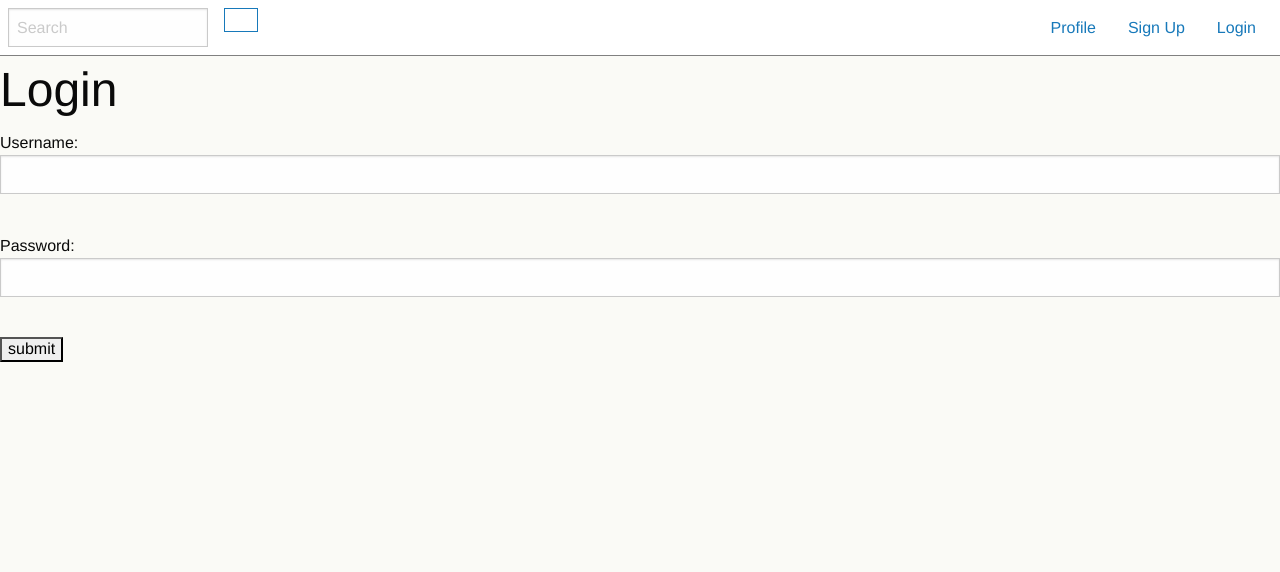
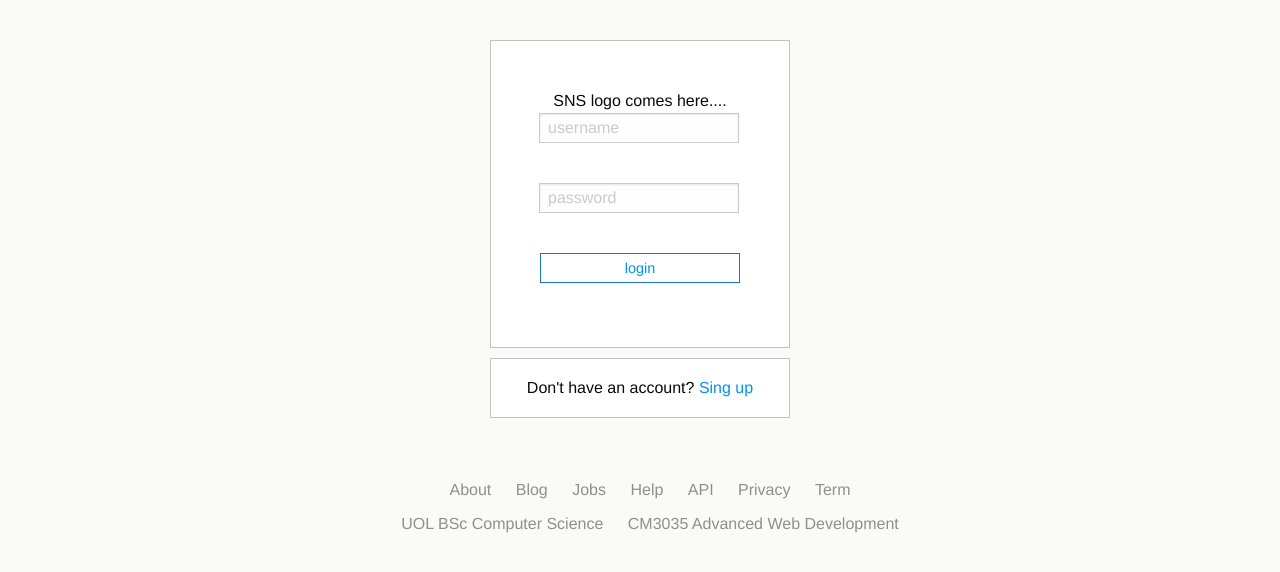
Before and after one commit to hayacon/SNS_app, a Django app: page /login/ in a window 1280 px wide. Shown: the top 572 px of the page. Run offline with Django 3.2, Linux system fonts and the light colour scheme; some libraries are stand-ins or nearby versions.

Commit message:
update UI

```diff
--- a/snsApp/static/css/stylesheet.css
+++ b/snsApp/static/css/stylesheet.css
@@ -2,15 +2,90 @@ body {
   background-color: #FAFAF6;
 }
 
-.top-bar{
-  background: #FFFFFF;
-  border-bottom: 1px solid gray;
+.cell{
+  height: 100%;
+}
 
-  .menu{
-    background: #FFFFFF;
-  }
-}
 
 .grid-containor{
   padding-top: 50px;
 }
+
+.register-input {
+  width: 200px;
+  height: 30px;
+}
+
+#register-button {
+  width: 200px;
+  height: 30px;
+  text-align: center;
+  padding: 0px;
+  color: hsl(204 100% 48%);
+}
+
+.callout.large {
+}
+
+.callout {
+  width: 300px;
+  text-align: center;
+  border-radius: 1px;
+}
+
+#register-form {
+  width: 300px;
+  margin: auto;
+  margin-top: 40px;
+}
+#option-message {
+  text-align: center;
+  margin: auto;
+  margin-top: 10px;
+}
+
+#register-nav {
+  color: hsl(204 100% 48%);
+}
+
+/* Nav bar stylesheet */
+.top-bar{
+  background: #FFFFFF;
+  border-bottom: 1px solid gray;
+}
+
+.top-bar-left {
+  margin-left: 20%;
+  /* border: 1px solid black; */
+}
+
+.top-bar-right {
+  margin-right: 20%;
+  /* border: 1px solid black; */
+}
+
+.search-bar {
+  margin:auto;
+  /* border: 1px solid black; */
+}
+
+#search-button {
+  background: #FFFFFF;
+}
+
+/* Footer stylesheet */
+a {
+  color: hsl(0 0% 56%);
+}
+.register-footer {
+  text-align: center;
+  margin-top: 60px;
+}
+
+.lower-footer{
+  margin-top: 10px;
+}
+.footer-content {
+  display: inline-block;
+  margin-left: 20px;
+}
--- a/snsApp/templates/snsApp/login.html
+++ b/snsApp/templates/snsApp/login.html
@@ -1,9 +1,16 @@
-{% include "./header.html" %}
-{% include "./nav.html" %}
-<h1>Login</h1>
-<form class="login_form" action="/login/" method="post">
-  {% csrf_token %}
-  Username: <input type="text" name="username" value="" size=50 /><br />
-  Password: <input type="text" name="password" value="" sieze=50 /><br />
-  <input type="submit" value="submit" />
-</form>
+{% extends "./register_base.html" %}
+{% block content %}
+
+  <div class="callout large" id="register-form">
+    SNS logo comes here....
+    <form class="login_form" action="/login/" method="post">
+      {% csrf_token %}
+      <input class="register-input" type="text" name="username" placeholder="username" size=50 /><br />
+      <input class="register-input" type="password" name="password" placeholder="password" sieze=50 /><br />
+      <button type="submit" class="hollow button" id="register-button">login</button>
+    </form>
+  </div>
+  <div class="callout" id="option-message">
+    <p>Don't have an account? <a id="register-nav" href="/signup">Sing up</a></p>
+  </div>
+{% endblock %}
--- /dev/null
+++ b/snsApp/templates/snsApp/logout.html
@@ -0,0 +1,6 @@
+{% extends "./register_base.html" %}
+{% block content %}
+  <div class="callout large" id="register-form">
+    <p>Logout successfully <a href="/login">Login</a></p>
+  </div>
+{% endblock %}
--- a/snsApp/templates/snsApp/nav.html
+++ b/snsApp/templates/snsApp/nav.html
@@ -1,22 +1,28 @@
 
 <div class="top-bar">
   <div class="top-bar-left">
+    <ul class="menu" style="background: #FFFFFF;">
+      <li class="menu-text">SNS title</li>
+    </ul>
+  </div>
+  <div class="search-bar">
     <ul class="menu">
-      <li><input type="search" placeholder="Search"></li>
-      <li><button type="button" class="hollow button"><i class="fi-magnifying-glass"></i></button></li>
+      <li><input type="search" placeholder="search"></li>
+      <li><button type="button" class="hollow button" id="search-button"><i class="fi-magnifying-glass"></i></button></li>
     </ul>
   </div>
   <div class="top-bar-right">
-    <ul class="menu">
+    <ul class="menu" style="background: #FFFFFF;">
+      <!-- <li><input type="search" placeholder="search"></li>
+      <li><button type="button" class="hollow button"><i class="fi-magnifying-glass"></i></button></li> -->
       <li><a href="#"><i class="fi-home"></i></a></li>
       <li><a href="#"><i class="fi-mail"></i></a></li>
       <li><a href="#">Profile</a></li>
       {% if user.is_authenticated %}
-      <li><a href="#">Hello {{ user.username }}</a></li>
-      <li><a href="../logout"> Logout </a></li>
+        <li><a href="#">Hello {{ user.username }}</a></li>
+        <li><a href="../logout"> Logout </a></li>
       {% else %}
-      <li><a href="../signup/">Sign Up</a></li>
-      <li><a href="../login/">Login</a></li>
+        <li><a href="../login/">Login</a></li>
       {% endif %}
     </ul>
   </div>
--- /dev/null
+++ b/snsApp/templates/snsApp/register_base.html
@@ -0,0 +1,5 @@
+{% include "./header.html" %}
+<body>
+  {% block content %} contents {% endblock %}
+  {% include "./register_footer.html" %}
+</body>
--- /dev/null
+++ b/snsApp/templates/snsApp/register_footer.html
@@ -0,0 +1,34 @@
+<div class="register-footer">
+  <div class="upper-footer">
+    <div class="footer-content">
+      <a href="#">About</a>
+    </div>
+    <div class="footer-content">
+      <a href="#">Blog</a>
+    </div>
+    <div class="footer-content">
+      <a href="#">Jobs</a>
+    </div>
+    <div class="footer-content">
+      <a href="#">Help</a>
+    </div>
+    <div class="footer-content">
+      <a href="#">API</a>
+    </div>
+    <div class="footer-content">
+      <a href="#">Privacy</a>
+    </div>
+    <div class="footer-content">
+      <a href="#">Term</a>
+    </div>
+  </div>
+  <div class="lower-footer">
+    <div class="footer-content">
+      <a href="https://london.ac.uk/courses/computer-science?gclid=EAIaIQobChMI3o_Woq6k8gIVDZ7tCh2KAAY_EAAYASAAEgLp-_D_BwE&gclsrc=aw.ds">UOL BSc Computer Science</a>
+    </div>
+    <div class="footer-content">
+      <a href="https://www.coursera.org/learn/uol-cm3035-advanced-web-development/home/welcome">CM3035 Advanced Web Development</a>
+    </div>
+
+  </div>
+</div>
--- a/snsApp/urls.py
+++ b/snsApp/urls.py
@@ -3,6 +3,7 @@ from . import views
 from . import api
 
 urlpatterns = [
+    path('', views.home, name='home'),
     path('signup/', views.register, name='signup' ),
     path('login/', views.user_login, name='login'),
     path('logout/', views.user_logout, name='logout'),
--- a/snsApp/views.py
+++ b/snsApp/views.py
@@ -4,6 +4,10 @@ from .forms import *
 from django.http import HttpResponseRedirect
 from django.views.generic import ListView, DetailView, CreateView, DeleteView, UpdateView
 from django.contrib.auth import authenticate, login, logout
+
+def home(request):
+    return render(request, 'snsApp/home_base.html')
+
 
 def register(request):
     registered = False
@@ -35,7 +39,7 @@ def user_login(request):
         if user:
             if user.is_active:
                 login(request, user)
-                return HttpResponseRedirect('/signup')
+                return HttpResponseRedirect('/')
             else:
                 return HttpResponse("Your account is disable")
         else:
@@ -44,4 +48,4 @@ def user_login(request):
 
 def user_logout(request):
     logout(request)
-    return HttpResponseRedirect('../signup')
+    return render(request, "snsApp/logout.html")
```
Also changed, not shown: snsApp/forms.py (+7 -4 lines), snsApp/templates/snsApp/home_base.html (added, +15 -0 lines), snsApp/templates/snsApp/signup.html (+9 -16 lines), db.sqlite3, snsApp/templates/snsApp/base.html (deleted).
